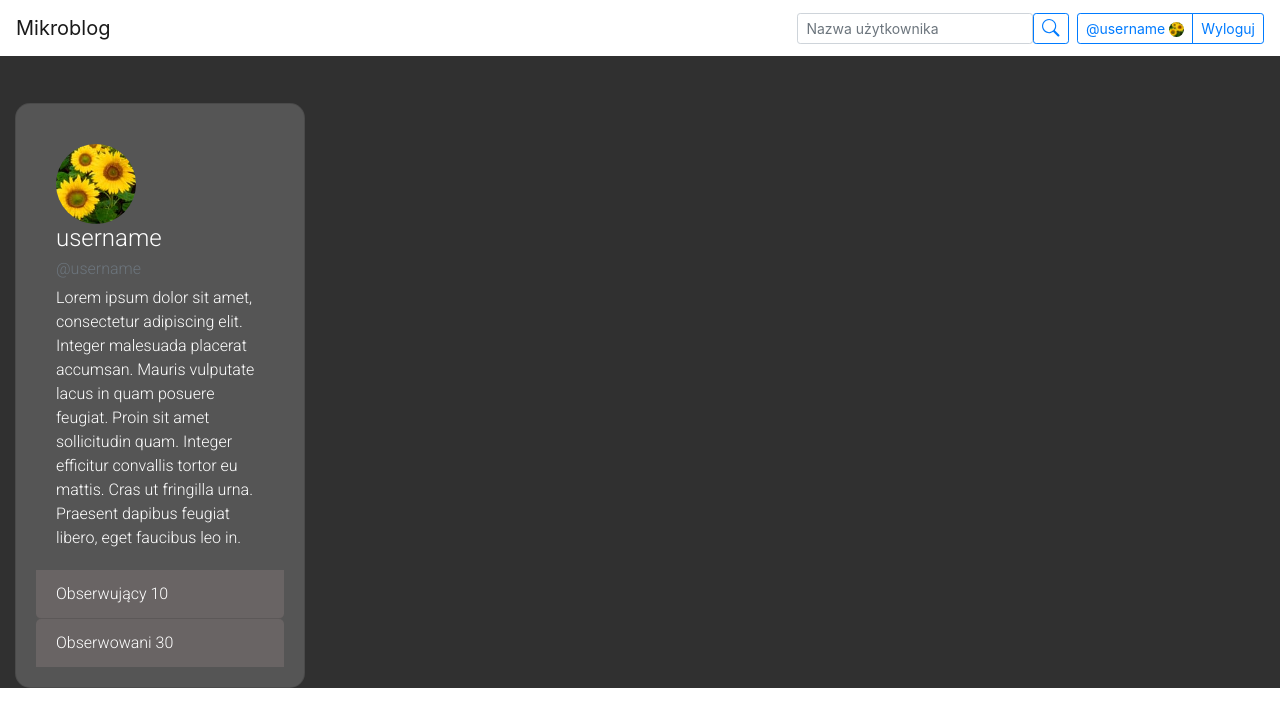
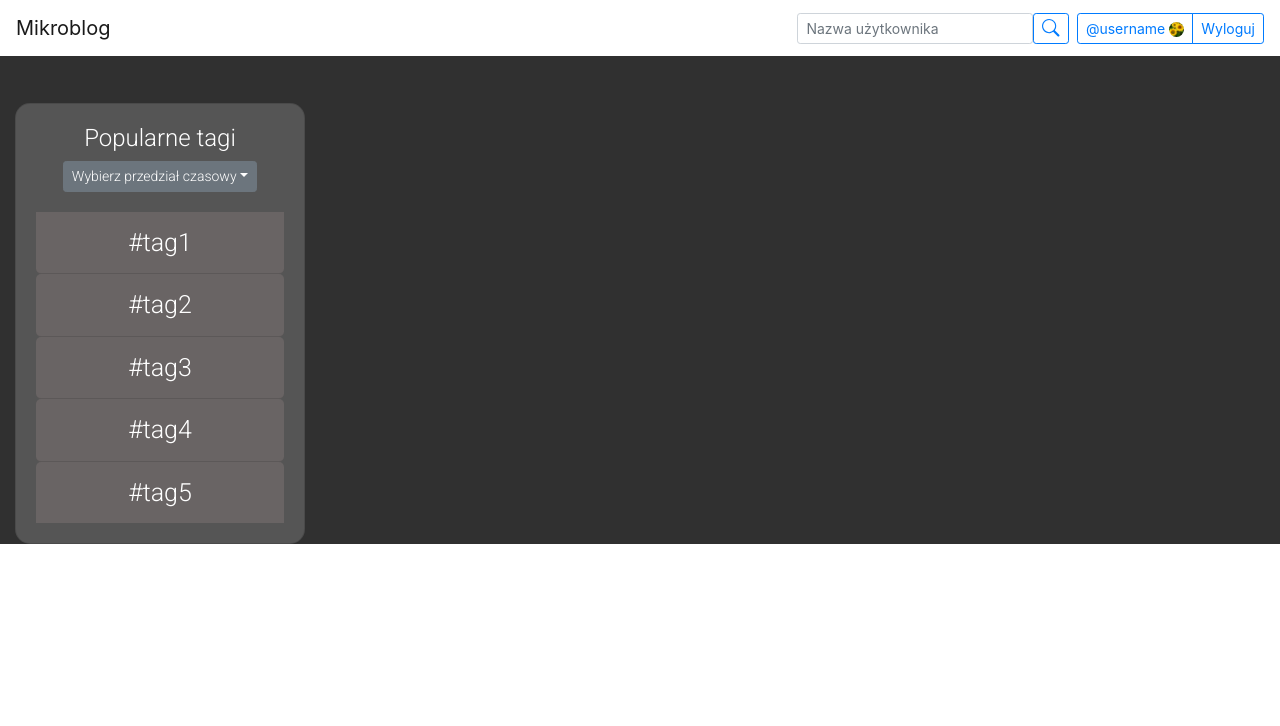
Before and after one commit to Echelon133/microblog-client, a Vue app: page / in a window 1280 px wide. Shown: the top 726 px of the page. Built offline with nearby package versions, Linux system fonts and the light colour scheme.

Commit message:
Remove profile panel from SidePanel (now currently logged user's info is in the header) and replace it with most popular tags list

```diff
--- a/src/components/SidePanel.vue
+++ b/src/components/SidePanel.vue
@@ -1,16 +1,16 @@
 <template>
-  <b-card nobody class="profile-panel mt-5">
-    <b-card-body>
-      <img src="static/avi.png" class="avi"/>
-      <b-card-title>{{ user.displayedUsername }}</b-card-title>
-      <b-card-sub-title class="mb-2">{{ user.username }}</b-card-sub-title>
-      <b-card-text>
-        {{ user.description }}
-      </b-card-text>
-    </b-card-body>
+  <b-card class="tag-list mt-5">
+    <b-card-title class="text-center">Popularne tagi
+      <b-dropdown size="sm" id="tag-time-filter" text="Wybierz przedział czasowy" class="m-2">
+        <b-dropdown-item @click.prevent="timeFilter('hour')">Ostatnia godzina</b-dropdown-item>
+        <b-dropdown-item @click.prevent="timeFilter('day')">Ostatnie 24h</b-dropdown-item>
+        <b-dropdown-item @click.prevent="timeFilter('week')">Ostatni tydzień</b-dropdown-item>
+      </b-dropdown>
+    </b-card-title>
     <b-list-group flush>
-      <b-list-group-item class="profile-panel-item">Obserwujący {{ user.followedBy }}</b-list-group-item>
-      <b-list-group-item class="profile-panel-item">Obserwowani {{ user.following }}</b-list-group-item>
+      <b-list-group-item class="tag-item text-center"
+      v-for="tag in tags" :key="tag.tagname"
+      >#{{ tag.tagname }}</b-list-group-item>
     </b-list-group>
   </b-card>
 </template>
@@ -20,32 +20,37 @@ export default {
   name: 'SidePanel',
   data () {
     return {
-      user: {
-        displayedUsername: 'username',
-        username: '@username',
-        description: 'Lorem ipsum dolor sit amet, consectetur adipiscing elit. Integer malesuada placerat accumsan. Mauris vulputate lacus in quam posuere feugiat. Proin sit amet sollicitudin quam. Integer efficitur convallis tortor eu mattis. Cras ut fringilla urna. Praesent dapibus feugiat libero, eget faucibus leo in.',
-        following: 30,
-        followedBy: 10
-      }
+      tags: [
+        {tagname: 'tag1'},
+        {tagname: 'tag2'},
+        {tagname: 'tag3'},
+        {tagname: 'tag4'},
+        {tagname: 'tag5'}
+      ]
+    }
+  },
+  methods: {
+    timeFilter (value) {
+      console.log(value)
     }
   }
 }
 </script>
 
 <style scoped>
-.profile-panel {
+.tag-list {
   background-color:#555555;
   border-radius: 15px;
 }
 
-.profile-panel-item {
+.tag-item {
   background-color: #696464;
   border-radius: 5px;
+  font-size: 25px;
 }
 
-.avi {
-  width: 80px;
-  height: 80px;
-  border-radius:50%;
+.tag-item:hover {
+  background-color:#555555;
+  border: 1px solid #696464;
 }
 </style>
```
